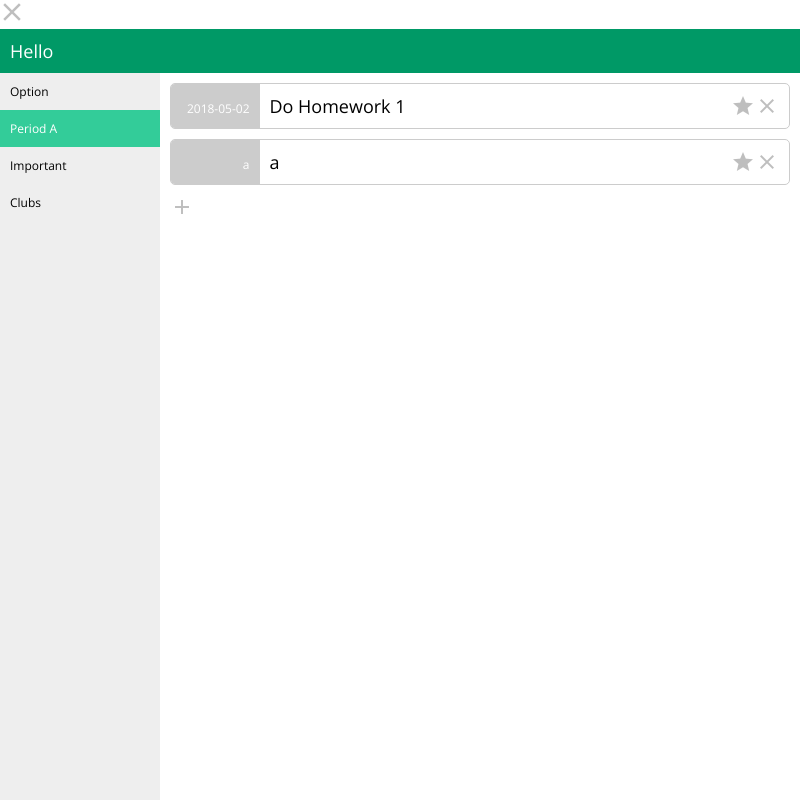
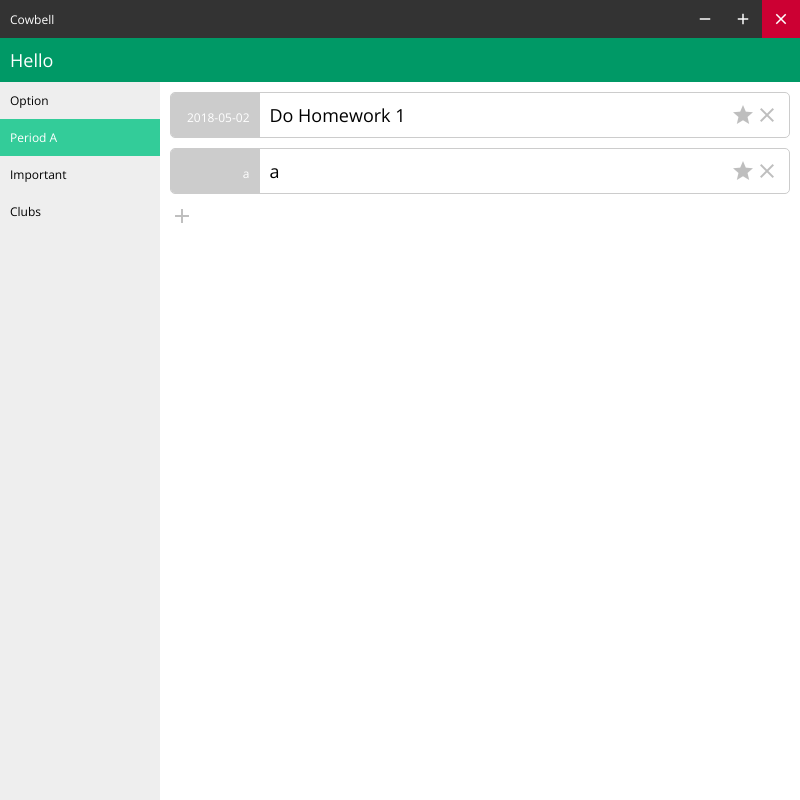
Before and after one commit to Nichodon/cowbell, an Electron app: page index.html in a window 800 px wide. Drawn offline with nearby package versions, Linux system fonts and the light colour scheme.

Commit message:
add window title bar

```diff
--- a/index.html
+++ b/index.html
@@ -7,7 +7,16 @@
     <body>
         <div class="frame">
             <div class="top">
-                <i class="material-icons" onclick="destroy()">clear</i>
+                <p>Cowbell</p>
+                <div>
+                    <i class="material-icons" onclick="min()">remove</i>
+                </div>
+                <div>
+                    <i class="material-icons" onclick="max()">add</i>
+                </div>
+                <div class="clear">
+                    <i class="material-icons" onclick="destroy()">clear</i>
+                </div>
             </div>
             <h1>Hello</h1>
             <div class="main">
--- a/item.js
+++ b/item.js
@@ -31,6 +31,13 @@ class Project {
 let projects = []
 const remote = require('electron').remote;
 
+function min() {
+    remote.getCurrentWindow().minimize()
+}
+function max() {
+    let window = remote.getCurrentWindow()
+    window.isMaximized() ? window.unmaximize() : window.maximize();
+}
 function destroy() {
     remote.getCurrentWindow().close()
 }
--- a/styles.css
+++ b/styles.css
@@ -11,6 +11,9 @@ html,
 body {
     height: 100%;
 }
+p {
+    font-size: 12px;
+}
 .frame {
     display: flex;
     flex-direction: column;
@@ -18,10 +21,23 @@ body {
     width: 100%;
 }
 .top {
+    align-items: center;
+    background-color: #333;
+    display: flex;
     -webkit-app-region: drag;
 }
+.top p {
+    color: #fff;
+    flex-grow: 1;
+    padding: 10px;
+}
 .top i {
+    color: #fff;
+    font-size: 18px;
+    padding: 10px;
+    opacity: 1;
     -webkit-app-region: no-drag;
+    vertical-align: middle;
 }
 .main {
     display: flex;
@@ -34,7 +50,6 @@ body {
     width: 200px;
 }
 .selector p {
-    font-size: 12px;
     padding: 10px;
 }
 .selected {
@@ -100,3 +115,6 @@ i {
 i:hover {
     transform: scale(1.25);
 }
+.clear {
+    background-color: #c03;
+}
```
